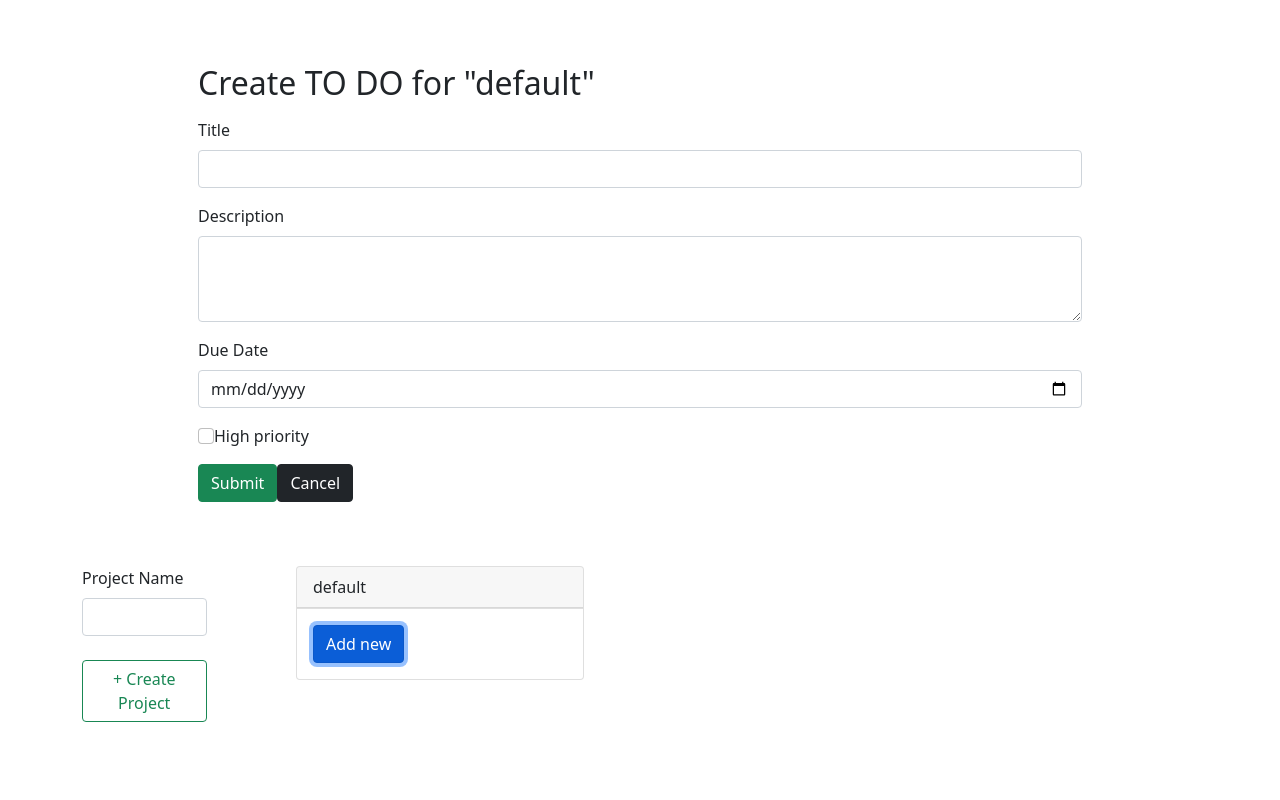
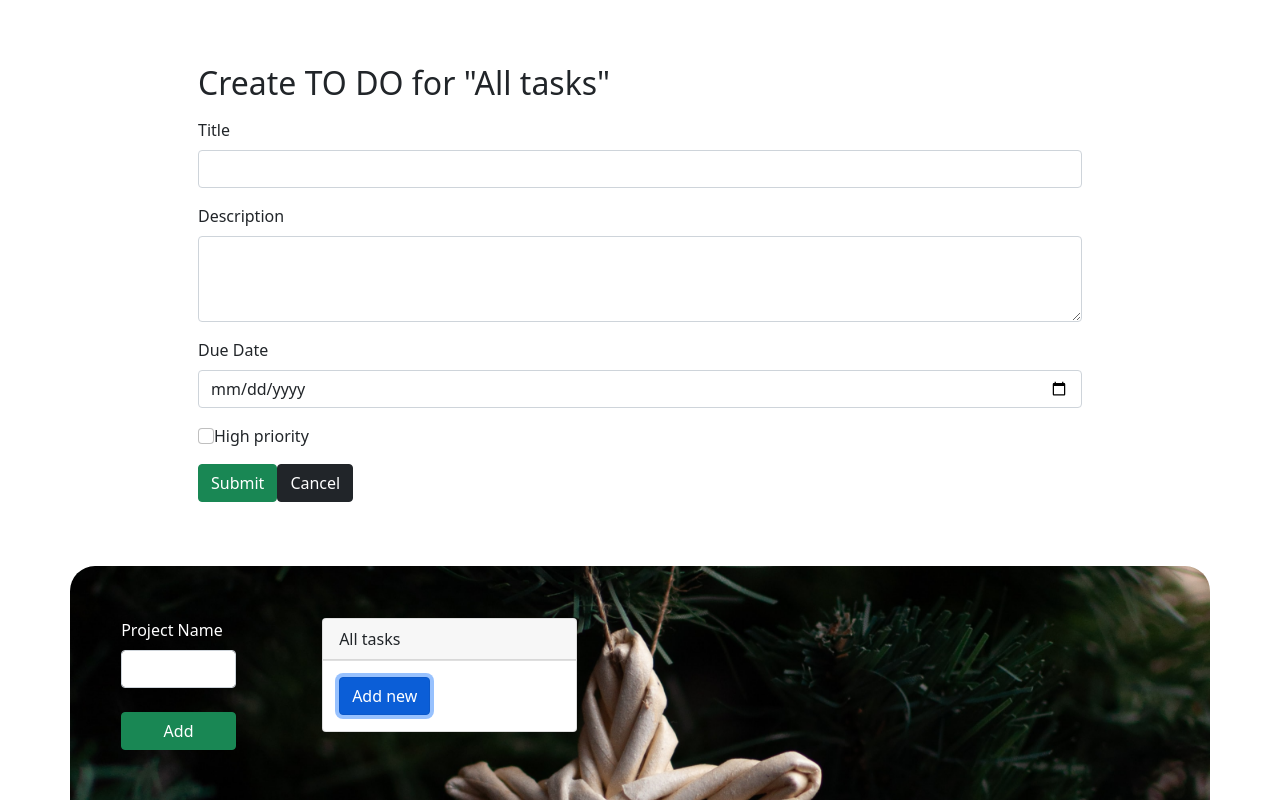
Before and after one commit to dpuertamartos/ODIN-PROJECT-TODOLIST, a website built with webpack: page dist/index.html in a window 1280 px wide. Both pictures are taken after a click on the button "Add new". Shown: the top 800 px of the page. Built offline with nearby package versions, Linux system fonts and the light colour scheme.

Commit message:
improved styling

```diff
--- a/src/index.js
+++ b/src/index.js
@@ -1,20 +1,23 @@
 import toDo from "./todo.js"
 import project from "./projects.js"
 import newProjectCard from "./newprojectCard"
+import createNewToDoForm from "./newToDoForm.js"
 import css from "./style.css"
 
-let toDoList = []
 let projects = []
 
 const createDefaultProject = () => {
-    const defaultProject = new project("default")
+    const defaultProject = new project("All tasks")
     projects.push(defaultProject)
 }
 
 const createToDo = (projectSelectedTitle) => {
+    const titleForm = document.querySelector("#titleForm")
+    const descriptionForm = document.querySelector("#descriptionForm")
+    const dateForm = document.querySelector("#dateForm")
+    const importantCheck = document.querySelector("#checkPriority")
     const newToDo = new toDo(titleForm.value, descriptionForm.value,
         dateForm.value, importantCheck.checked)
-    toDoList = toDoList.concat(newToDo)
     const defaultP = projects.filter(project => project.title === projectSelectedTitle)[0].list
     defaultP.push(newToDo)
 }
@@ -31,35 +34,39 @@ const restartCreateForm = () => {
     importantCheck.checked = false
 }
 
+const handleNewForm = (project) => {
+    const newForm = createNewToDoForm(project)
+    console.log(newForm)
+    const formContainer = document.querySelector("#todoForm")
+    formContainer.textContent = ""
+    formContainer.append(newForm)
+    const submitButton = document.querySelector(".submitToDo")
+    const cancelButton = document.querySelector(".cancelSubmit")
+    submitButton.addEventListener("click", ()=>{
+        createToDo(project.title)
+        console.log("created To Do")
+        refreshToDo()
+        formContainer.textContent = ""
+    })
+    cancelButton.addEventListener("click", ()=>{
+        formContainer.textContent = ""
+    })
+}
+
 // refresh all the projects
 const refreshToDo = () => {
     const content = document.querySelector("#content")
     content.textContent = ""
     projects.map(project => {
         const newProject = document.createElement("div")
-        newProject.className = "col"
+        newProject.className = "col-4"
         const newCard = newProjectCard(project)
         newProject.append(newCard)
         content.append(newProject)
     })
 }
 
-// select all elements from the form and the button to use in the create
-// and restart functions
-/* const titleForm = document.querySelector("#titleForm")
-const descriptionForm = document.querySelector("#descriptionForm")
-const dateForm = document.querySelector("#dateForm")
-const importantCheck = document.querySelector("#checkPriority")
-const createButton = document.querySelector(".submitToDo") */
 const createProjectB = document.querySelector(".createProject")
-
-/* createButton.addEventListener("click", ()=>{
-    createToDo()
-    console.log("TOTAL TODOS", toDoList)
-    console.log("PROJECTS", projects)
-    restartCreateForm()
-    refreshToDo()
-}) */
 
 createProjectB.addEventListener("click", ()=>{
     const projectTitleForm = document.querySelector("#projectTitleForm")
@@ -70,3 +77,5 @@ createProjectB.addEventListener("click", ()=>{
 
 createDefaultProject()
 refreshToDo()
+
+export {handleNewForm}
--- a/src/newToDoForm.js
+++ b/src/newToDoForm.js
@@ -75,10 +75,7 @@ const createToDoForm = (project) => {
     const closeButton = document.createElement("button")
     closeButton.textContent = "Cancel"
     closeButton.className = "btn btn-dark cancelSubmit"
-    closeButton.addEventListener("click", ()=>{
-        const formContainer = document.querySelector("#todoForm")
-        formContainer.textContent = ""
-    })
+
     form.append(formTitle,row1,row2,row3,row4,submitButton,closeButton)
 
     return form
--- a/src/newprojectCard.js
+++ b/src/newprojectCard.js
@@ -1,9 +1,9 @@
-import createNewToDoForm from "./newToDoForm.js"
+import {handleNewForm} from "./index.js"
 
 const createCard = (project) => {
     const card = document.createElement("div")
     card.className = "card"
-    card.setAttribute("style", "width: 18rem;")
+    card.setAttribute("style", "width: 100%;")
     const header = document.createElement("div")
     header.className = "card-header"
     header.textContent = project.title
@@ -29,11 +29,7 @@ const createCard = (project) => {
     addToDoButton.className = "btn btn-primary"
     addToDoButton.textContent = 'Add new'
     addToDoButton.addEventListener("click", ()=>{
-        const newForm = createNewToDoForm(project)
-        console.log(newForm)
-        const formContainer = document.querySelector("#todoForm")
-        formContainer.textContent = ""
-        formContainer.append(newForm)
+        handleNewForm(project)
     })
 
     cardBody.append(addToDoButton)
--- a/src/style.css
+++ b/src/style.css
@@ -5,3 +5,24 @@
 .createProject, #projectTitleForm{
     width: 75%;
 }
+
+.card{
+    margin-bottom: 6%;
+}
+
+.hero-image{
+    background-image: url("./background-img.jpg");
+    background-color: #cccccc;
+    height: 100%;
+    min-height: 500px;
+    padding: 4% 4%;
+    background-position: center;
+    background-repeat: no-repeat;
+    background-size: cover;
+    position: relative;
+    border-radius: 25px;
+}
+
+.createProjectContainer{
+    color: white;
+}
```
Also changed, not shown: dist/da1bdd58ca9847fe063b.jpg (added), dist/index.html, dist/main.js, src/background-img.jpg (added).
